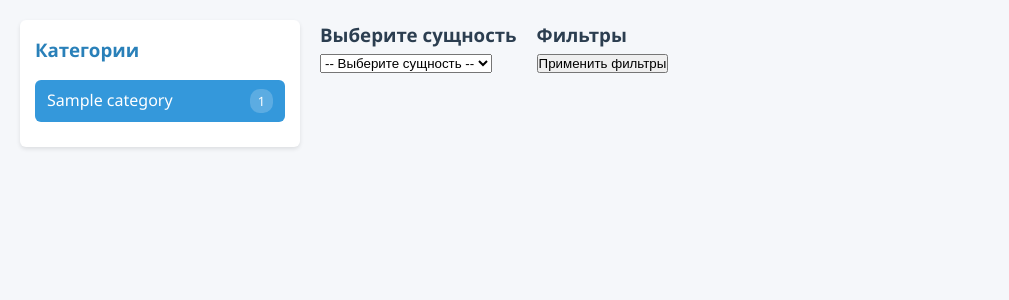
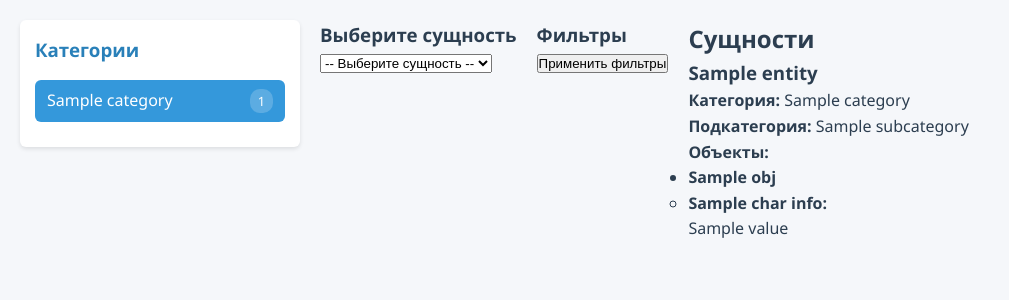
Before and after one commit to San4eeez/bober, a Flask app: template templates/base.html in a window 1280 px wide. Shown: the top 300 px of the page, without its empty margins (0-1009 px from the left). Run offline with Flask 3, Linux system fonts and the light colour scheme; the template is opened without the code that fills it: most values are stand-ins (such as "Sample title", 1, 10 or a date in 2020); some libraries are stand-ins or nearby versions.

Commit message:
добавил кликабельность ссылок

```diff
--- a/app.py
+++ b/app.py
@@ -12,15 +12,17 @@ DB_CONFIG = {
     'port': '5432'
 }
 
+
 def get_db_connection():
     return psycopg2.connect(**DB_CONFIG)
+
 
 @app.route('/')
 def index():
     conn = get_db_connection()
     cur = conn.cursor()
 
-    # Получаем категории и подкатегории с количеством объектов
+    # Получаем все категории и подкатегории с количеством объектов
     cur.execute("""
         SELECT c.name as category, sc.name as subcategory,
                COUNT(DISTINCT o.id) as object_count
@@ -32,9 +34,13 @@ def index():
         ORDER BY c.name, sc.name
     """)
     categories = {}
+    first_category = None
+    first_subcategory = None
+
     for category, subcategory, count in cur.fetchall():
         if category not in categories:
             categories[category] = {'count': 0, 'subcategories': []}
+
         if subcategory:
             categories[category]['subcategories'].append({
                 'name': subcategory,
@@ -42,18 +48,27 @@ def index():
             })
             categories[category]['count'] += count
 
-    # Получаем все сущности
+        # Сохраняем первую категорию и подкатегорию
+        if first_category is None and category:
+            first_category = category
+        if first_subcategory is None and subcategory:
+            first_subcategory = subcategory
+
+    # Если найдена первая категория и подкатегория, перенаправляем на них
+    if first_category and first_subcategory:
+        return filter_entities_by_default(first_category, first_subcategory)
+
+    # Если категорий нет, показываем пустую страницу
     entities = get_all_data()
-
     return render_template('index.html',
                            categories=[{'name': k, **v} for k, v in categories.items()],
                            entities=entities)
+
 
 @app.route('/filter')
 def filter_entities():
     category = request.args.get('category')
     subcategory = request.args.get('subcategory')
-
     conn = get_db_connection()
     cur = conn.cursor()
 
@@ -88,7 +103,6 @@ def filter_entities():
         WHERE c.name = %s AND sc.name = %s
     """, (category, subcategory))
     entity_ids = [row[0] for row in cur.fetchall()]
-
     all_entities = get_all_data()
     filtered_entities = [e for e in all_entities if e['id'] in entity_ids]
 
@@ -96,15 +110,58 @@ def filter_entities():
                            categories=[{'name': k, **v} for k, v in categories_data.items()],
                            entities=filtered_entities)
 
+
+def filter_entities_by_default(category, subcategory):
+    """Функция для фильтрации по первой категории и подкатегории"""
+    conn = get_db_connection()
+    cur = conn.cursor()
+
+    # Получаем категории для боковой панели
+    cur.execute("""
+        SELECT c.name as category, sc.name as subcategory,
+               COUNT(DISTINCT o.id) as object_count
+        FROM categories c
+        LEFT JOIN subcategories sc ON c.id = sc.category_id
+        LEFT JOIN entities e ON e.subcategory_id = sc.id
+        LEFT JOIN objects o ON o.entity_id = e.id
+        GROUP BY c.name, sc.name
+        ORDER BY c.name, sc.name
+    """)
+    categories_data = {}
+    for cat, subcat, count in cur.fetchall():
+        if cat not in categories_data:
+            categories_data[cat] = {'count': 0, 'subcategories': []}
+        if subcat:
+            categories_data[cat]['subcategories'].append({
+                'name': subcat,
+                'count': count
+            })
+            categories_data[cat]['count'] += count
+
+    # Получаем отфильтрованные сущности
+    cur.execute("""
+        SELECT e.id
+        FROM entities e
+        JOIN subcategories sc ON e.subcategory_id = sc.id
+        JOIN categories c ON sc.category_id = c.id
+        WHERE c.name = %s AND sc.name = %s
+    """, (category, subcategory))
+    entity_ids = [row[0] for row in cur.fetchall()]
+    all_entities = get_all_data()
+    filtered_entities = [e for e in all_entities if e['id'] in entity_ids]
+
+    return render_template('index.html',
+                           categories=[{'name': k, **v} for k, v in categories_data.items()],
+                           entities=filtered_entities)
+
+
 @app.route('/search')
 def search():
     query = request.args.get('q', '').strip()
     if not query:
         return jsonify([])
-
     conn = get_db_connection()
     cur = conn.cursor()
-
     try:
         cur.execute("""
             SELECT
@@ -115,7 +172,6 @@ def search():
             WHERE o.name ILIKE %s
             ORDER BY e.name, o.name;
         """, (f"%{query}%",))
-
         results = []
         for row in cur.fetchall():
             entity, object_name = row
@@ -123,11 +179,11 @@ def search():
                 'entity': entity,
                 'object': object_name
             })
-
         return jsonify(results)
     finally:
         cur.close()
         conn.close()
+
 
 @app.route('/get_characteristics_for_entity')
 def get_characteristics_for_entity():
@@ -135,7 +191,6 @@ def get_characteristics_for_entity():
     entity_name = request.args.get('entity_name')
     conn = get_db_connection()
     cur = conn.cursor()
-
     try:
         cur.execute("""
             SELECT ec.name
@@ -149,18 +204,16 @@ def get_characteristics_for_entity():
         cur.close()
         conn.close()
 
+
 @app.route('/get_characteristic_values')
 def get_characteristic_values():
     """Получает уникальные значения для характеристики"""
     entity_name = request.args.get('entity_name')
     characteristic_name = request.args.get('characteristic_name')
-
     if not entity_name or not characteristic_name:
         return jsonify([])
-
     conn = get_db_connection()
     cur = conn.cursor()
-
     try:
         cur.execute("""
             SELECT DISTINCT ov.value
@@ -176,18 +229,16 @@ def get_characteristic_values():
         cur.close()
         conn.close()
 
+
 @app.route('/filter_by_params', methods=['POST'])
 def filter_by_params():
     data = request.json
     entity_name = data.get('entity')
     filters = data.get('filters')
-
     if not entity_name or not filters:
         return jsonify([])
-
     conn = get_db_connection()
     cur = conn.cursor()
-
     try:
         query = """
             SELECT e.name AS entity, o.name AS object, ec.name AS characteristic, ov.value
@@ -201,10 +252,8 @@ def filter_by_params():
         for char_name, value in filters.items():
             query += " AND ec.name = %s AND ov.value = %s"
             params.extend([char_name, value])
-
         cur.execute(query, params)
         results = cur.fetchall()
-
         filtered_data = []
         for row in results:
             entity, object_name, characteristic, value = row
@@ -214,16 +263,15 @@ def filter_by_params():
                 'characteristic': characteristic,
                 'value': value
             })
-
         return jsonify(filtered_data)
     finally:
         cur.close()
         conn.close()
 
+
 def get_all_data():
     conn = get_db_connection()
     cur = conn.cursor()
-
     try:
         # 1. Получаем все сущности с категориями
         cur.execute("""
@@ -244,7 +292,6 @@ def get_all_data():
                 'characteristics': [],
                 'objects': []
             }
-
         # 2. Получаем все характеристики для сущностей
         cur.execute("""
             SELECT ec.id, ec.entity_id, ec.name, ec.data_type, ec.unit
@@ -263,7 +310,6 @@ def get_all_data():
             if entity_id in entities:
                 entities[entity_id]['characteristics'].append(char_info)
             characteristics[char_id] = char_info
-
         # 3. Получаем все объекты
         cur.execute("""
             SELECT o.id, o.entity_id, o.name
@@ -281,7 +327,6 @@ def get_all_data():
                 }
                 entities[entity_id]['objects'].append(obj_info)
                 objects[obj_id] = obj_info
-
         # 4. Получаем все значения характеристик объектов
         cur.execute("""
             SELECT ov.object_id, ov.characteristic_id, ov.value
@@ -292,7 +337,6 @@ def get_all_data():
             obj_id, char_id, value = row
             if obj_id in objects and char_id in characteristics:
                 objects[obj_id]['values'][str(char_id)] = value
-
         result = []
         for entity in entities.values():
             for obj in entity['objects']:
@@ -306,11 +350,11 @@ def get_all_data():
                             'unit': char_info['unit']
                         }
             result.append(entity)
-
         return result
     finally:
         cur.close()
         conn.close()
 
+
 if __name__ == '__main__':
     app.run(host='0.0.0.0', port=5000, debug=True)
--- a/static/styles.css
+++ b/static/styles.css
@@ -290,6 +290,11 @@ body {
     border-radius: 4px;
 }
 
+a {
+    color: blue;
+    text-decoration: underline;
+}
+
 
 /* Адаптивность */
 @media (max-width: 768px) {
@@ -312,4 +317,6 @@ body {
         margin-bottom: 5px;
         padding-right: 0;
     }
+
+
 }
--- a/templates/base.html
+++ b/templates/base.html
@@ -52,7 +52,40 @@
         {% endblock %}
 
         <div class="main-content">
-            {% block content %}{% endblock %}
+            {% block content %}
+            <div class="entities-list">
+    <h2>Сущности</h2>
+    {% for entity in entities %}
+    <div class="entity-item">
+        <h3>{{ entity.name }}</h3>
+        <p><strong>Категория:</strong> {{ entity.category }}</p>
+        <p><strong>Подкатегория:</strong> {{ entity.subcategory }}</p>
+        <h4>Объекты:</h4>
+        <ul>
+            {% for obj in entity.objects %}
+            <li>
+                <strong>{{ obj.name }}</strong>
+                <ul>
+                    {% for char_id, char_info in obj.characteristics_info.items() %}
+                    <li>
+                        <strong>{{ char_info.name }}:</strong>
+                        <div class="property-value">
+                            {% if char_info.value.startswith('http') %}
+                                <a href="{{ char_info.value }}" target="_blank">{{ char_info.value }}</a>
+                            {% else %}
+                                {{ char_info.value }}
+                            {% endif %}
+                        </div>
+                    </li>
+                    {% endfor %}
+                </ul>
+            </li>
+            {% endfor %}
+        </ul>
+    </div>
+    {% endfor %}
+</div>
+            {% endblock %}
         </div>
     </div>
 
```
Also changed, not shown: templates/index.html (+3 -9 lines).
